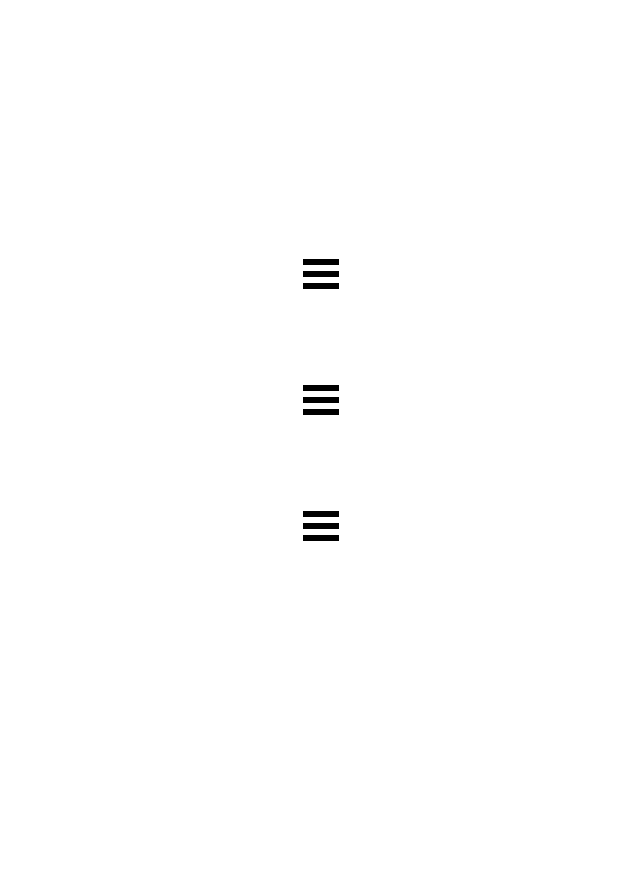
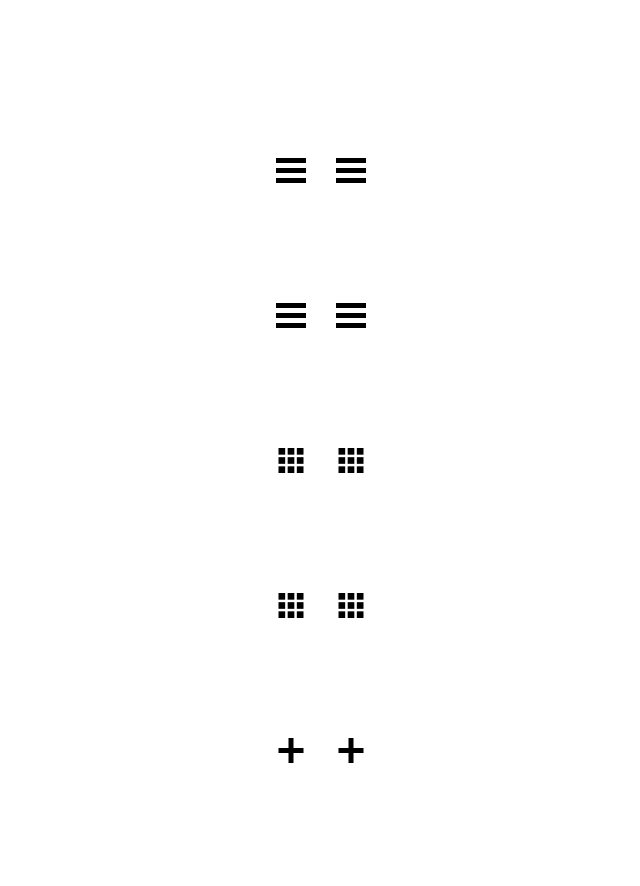
Before and after one commit to michaeltrilford/transformicons-simplified, a plain HTML site: page index.html in a window 1280 px wide. Shown: the whole page, without its empty margins (319-959 px from the left). Before the commit the page ends 800 px from the top, so only its background shows below. Drawn offline with nearby package versions, Linux system fonts and the light colour scheme.

Commit message:
Update Files

```diff
--- a/index.html
+++ b/index.html
@@ -39,10 +39,10 @@ a.tIcons.toggle svg:first-child {
 a.tIcons.toggle svg:last-child {
   transform: scale(1);
 }
-a.tIcons.trotate svg:last-child {
+a.tIcons.tRotate svg:last-child {
   transform: scale(0) rotate(0deg);
 }
-a.tIcons.trotate.toggle svg:last-child {
+a.tIcons.tRotate.toggle svg:last-child {
   transform: scale(1) rotate(-360deg);
 }
 
@@ -52,18 +52,23 @@ body {
 }
 
 body {
+  padding: 6em;
   display: flex;
   justify-content: center;
   align-items: center;
   flex-direction: column;
-  font-size: 24px;
+  font-size: 20px;
 }
 
-a {
-  margin-bottom: 4em;
+section {
+  display: flex;
+  padding-bottom: 6em;
 }
-a:last-of-type {
-  margin-bottom: 0;
+section a:first-child {
+  margin-right: 0.75em;
+}
+section a:last-child {
+  margin-left: 0.75em;
 }
 
 </style>
@@ -74,7 +79,8 @@ a:last-of-type {
 
 <body>
 
-  <a class="tIcons menu" href="#">
+  <section>
+<a class="tIcons" href="#">
   <!-- Menu Icon -->
   <svg viewBox="0 0 36 30">
     <rect width="36" height="6"/>
@@ -85,10 +91,8 @@ a:last-of-type {
   <svg viewBox="0 0 36 30">
     <polygon points="32.8,4.4 28.6,0.2 18,10.8 7.4,0.2 3.2,4.4 13.8,15 3.2,25.6 7.4,29.8 18,19.2 28.6,29.8 32.8,25.6 22.2,15 "/>
   </svg>
-
 </a>
-
-<a class="tIcons trotate menu" href="#">
+<a class="tIcons tRotate" href="#">
   <!-- Menu Icon -->
   <svg viewBox="0 0 36 30">
     <rect width="36" height="6"/>
@@ -99,10 +103,11 @@ a:last-of-type {
   <svg viewBox="0 0 36 30">
     <polygon points="32.8,4.4 28.6,0.2 18,10.8 7.4,0.2 3.2,4.4 13.8,15 3.2,25.6 7.4,29.8 18,19.2 28.6,29.8 32.8,25.6 22.2,15 "/>
   </svg>
+</a>
+</section>
 
-</a>
-
-<a class="tIcons trotate menu" href="#">
+<section>
+  <a class="tIcons" href="#">
     <!-- Menu Icon -->
     <svg viewBox="0 0 36 30">
       <rect width="36" height="6"/>
@@ -113,8 +118,121 @@ a:last-of-type {
     <svg viewBox="0 0 36 30">
       <path d="M36,12H10.2l7.6-7.6l-4.2-4.2L1.1,12.6C1.2,12.6,1,12.7,1,12.8l-0.1,0.1l0,0c0,0,0,0,0,0l0,0c0,0,0,0,0,0 c-0.1,0.1-0.2,0.3-0.4,0.4C0.2,13.8,0,14.4,0,15c0,0.6,0.2,1.1,0.5,1.6c0.1,0.2,0.3,0.4,0.4,0.5l0,0c0,0,0.1,0.1,0.1,0.1l0.1,0.1 l12.5,12.5l4.2-4.2L10.2,18H36V12z"/>
     </svg>
+  </a>
+  <a class="tIcons tRotate" href="#">
+    <!-- Menu Icon -->
+    <svg viewBox="0 0 36 30">
+      <rect width="36" height="6"/>
+      <rect y="24" width="36" height="6"/>
+      <rect y="12" width="36" height="6"/>
+    </svg>
+    <!-- Arrow Icon -->
+    <svg viewBox="0 0 36 30">
+      <path d="M36,12H10.2l7.6-7.6l-4.2-4.2L1.1,12.6C1.2,12.6,1,12.7,1,12.8l-0.1,0.1l0,0c0,0,0,0,0,0l0,0c0,0,0,0,0,0 c-0.1,0.1-0.2,0.3-0.4,0.4C0.2,13.8,0,14.4,0,15c0,0.6,0.2,1.1,0.5,1.6c0.1,0.2,0.3,0.4,0.4,0.5l0,0c0,0,0.1,0.1,0.1,0.1l0.1,0.1 l12.5,12.5l4.2-4.2L10.2,18H36V12z"/>
+    </svg>
+  </a>
+</section>
 
+<section>
+  <a class="tIcons" href="#">
+    <!-- Gallery Icon -->
+    <svg viewBox="0 0 36 30">
+      <rect x="3" width="8" height="8"/>
+      <rect x="14" width="8" height="8"/>
+      <rect x="25" width="8" height="8"/>
+      <rect x="3" y="11" width="8" height="8"/>
+      <rect x="14" y="11" width="8" height="8"/>
+      <rect x="25" y="11" width="8" height="8"/>
+      <rect x="3" y="22" width="8" height="8"/>
+      <rect x="14" y="22" width="8" height="8"/>
+      <rect x="25" y="22" width="8" height="8"/>
+    </svg>
+    <!-- Close Icon -->
+    <svg viewBox="0 0 36 30">
+      <polygon points="32.8,4.4 28.6,0.2 18,10.8 7.4,0.2 3.2,4.4 13.8,15 3.2,25.6 7.4,29.8 18,19.2 28.6,29.8 32.8,25.6 22.2,15 "/>
+    </svg>
   </a>
+  <a class="tIcons tRotate" href="#">
+    <!-- Gallery Icon -->
+    <svg viewBox="0 0 36 30">
+      <rect x="3" width="8" height="8"/>
+      <rect x="14" width="8" height="8"/>
+      <rect x="25" width="8" height="8"/>
+      <rect x="3" y="11" width="8" height="8"/>
+      <rect x="14" y="11" width="8" height="8"/>
+      <rect x="25" y="11" width="8" height="8"/>
+      <rect x="3" y="22" width="8" height="8"/>
+      <rect x="14" y="22" width="8" height="8"/>
+      <rect x="25" y="22" width="8" height="8"/>
+    </svg>
+    <!-- Close Icon -->
+    <svg viewBox="0 0 36 30">
+      <polygon points="32.8,4.4 28.6,0.2 18,10.8 7.4,0.2 3.2,4.4 13.8,15 3.2,25.6 7.4,29.8 18,19.2 28.6,29.8 32.8,25.6 22.2,15 "/>
+    </svg>
+  </a>
+</section>
+
+<section>
+  <a class="tIcons" href="#">
+    <!-- Gallery Icon -->
+    <svg viewBox="0 0 36 30">
+      <rect x="3" width="8" height="8"/>
+      <rect x="14" width="8" height="8"/>
+      <rect x="25" width="8" height="8"/>
+      <rect x="3" y="11" width="8" height="8"/>
+      <rect x="14" y="11" width="8" height="8"/>
+      <rect x="25" y="11" width="8" height="8"/>
+      <rect x="3" y="22" width="8" height="8"/>
+      <rect x="14" y="22" width="8" height="8"/>
+      <rect x="25" y="22" width="8" height="8"/>
+    </svg>
+    <!-- Arrow Icon -->
+    <svg viewBox="0 0 36 30">
+      <path d="M36,12H10.2l7.6-7.6l-4.2-4.2L1.1,12.6C1.2,12.6,1,12.7,1,12.8l-0.1,0.1l0,0c0,0,0,0,0,0l0,0c0,0,0,0,0,0 c-0.1,0.1-0.2,0.3-0.4,0.4C0.2,13.8,0,14.4,0,15c0,0.6,0.2,1.1,0.5,1.6c0.1,0.2,0.3,0.4,0.4,0.5l0,0c0,0,0.1,0.1,0.1,0.1l0.1,0.1 l12.5,12.5l4.2-4.2L10.2,18H36V12z"/>
+    </svg>
+  </a>
+  <a class="tIcons tRotate" href="#">
+    <!-- Gallery Icon -->
+    <svg viewBox="0 0 36 30">
+      <rect x="3" width="8" height="8"/>
+      <rect x="14" width="8" height="8"/>
+      <rect x="25" width="8" height="8"/>
+      <rect x="3" y="11" width="8" height="8"/>
+      <rect x="14" y="11" width="8" height="8"/>
+      <rect x="25" y="11" width="8" height="8"/>
+      <rect x="3" y="22" width="8" height="8"/>
+      <rect x="14" y="22" width="8" height="8"/>
+      <rect x="25" y="22" width="8" height="8"/>
+    </svg>
+    <!-- Arrow Icon -->
+    <svg viewBox="0 0 36 30">
+      <path d="M36,12H10.2l7.6-7.6l-4.2-4.2L1.1,12.6C1.2,12.6,1,12.7,1,12.8l-0.1,0.1l0,0c0,0,0,0,0,0l0,0c0,0,0,0,0,0 c-0.1,0.1-0.2,0.3-0.4,0.4C0.2,13.8,0,14.4,0,15c0,0.6,0.2,1.1,0.5,1.6c0.1,0.2,0.3,0.4,0.4,0.5l0,0c0,0,0.1,0.1,0.1,0.1l0.1,0.1 l12.5,12.5l4.2-4.2L10.2,18H36V12z"/>
+    </svg>
+  </a>
+</section>
+
+<section>
+  <a class="tIcons" href="#">
+    <!-- Show Icon -->
+    <svg viewBox="0 0 36 30">
+      <polygon points="33,12 21,12 21,0 15,0 15,12 3,12 3,18 15,18 15,30 21,30 21,18 33,18 "/>
+    </svg>
+    <!-- Hide Icon -->
+    <svg viewBox="0 0 36 30">
+      <rect x="3" y="12" width="30" height="6"/>
+    </svg>
+  </a>
+  <a class="tIcons tRotate" href="#">
+    <!-- Show Icon -->
+    <svg viewBox="0 0 36 30">
+      <polygon points="33,12 21,12 21,0 15,0 15,12 3,12 3,18 15,18 15,30 21,30 21,18 33,18 "/>
+    </svg>
+    <!-- Hide Icon -->
+    <svg viewBox="0 0 36 30">
+      <rect x="3" y="12" width="30" height="6"/>
+    </svg>
+  </a>
+</section>
 
   <script src='http://codepen.io/assets/libs/fullpage/jquery.js'></script>
 
--- a/sass/style.sass
+++ b/sass/style.sass
@@ -34,7 +34,7 @@ a.tIcons
         @include tScale1
 
 
-  &.trotate
+  &.tRotate
     svg
       &:last-child
         transform: scale(0) rotate(0deg)
@@ -51,13 +51,23 @@ body
   height: 100%
 
 body
+  padding: 6em
   display: flex
   justify-content: center
   align-items: center
   flex-direction: column
-  font-size: 24px
+  font-size: 20px
 
-a
+section
+  display: flex
+  padding-bottom: 6em
+  a
+    &:first-child
+      margin-right: 0.75em
+    &:last-child
+      margin-left: 0.75em
+
+//a
   margin-bottom: 4em
   &:last-of-type
     margin-bottom: 0
```
Also changed, not shown: css/style.css, 1 other file. Lines whose indentation alone changed are shown as unchanged.
